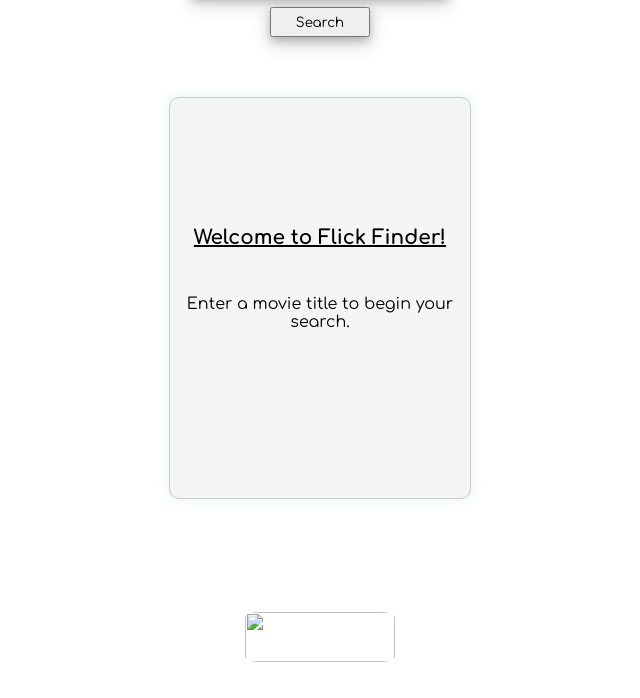
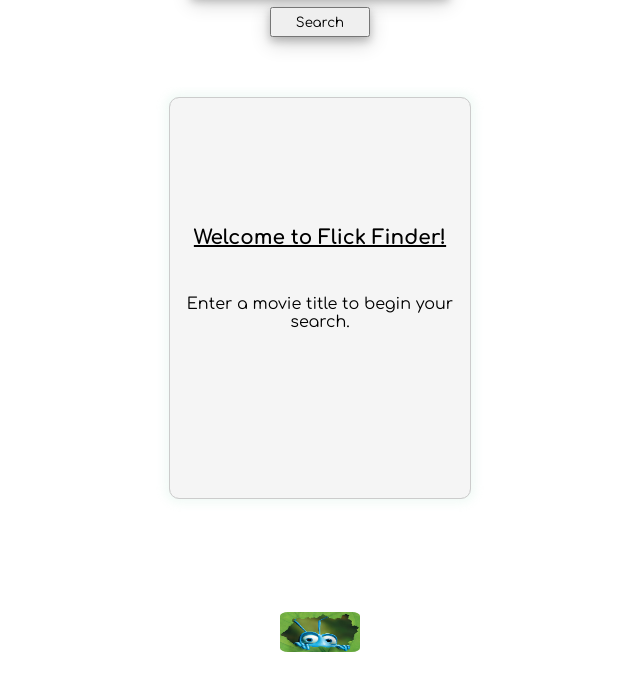
Before and after one commit to mfmarson/onlinemoviedatabase_lookup, a plain HTML site: page index.html in a window 1280 px wide. Shown: the part 314-1012 px from the top of the page, without its empty margins (320-960 px from the left). Drawn offline with Linux system fonts and the light colour scheme; files whose address does not match are found by name.

Commit message:
Move Flik img to new file

```diff
--- a/CSS/styles.css
+++ b/CSS/styles.css
@@ -18,8 +18,8 @@ body {
   display: flex;
   flex-direction: row;
   justify-content: end;
-  height: 50px;
-  width: 150px;
+  height: 40px;
+  width: 80px;
   border-radius: 10%;
   margin-top: 5px;
 }
--- a/index.html
+++ b/index.html
@@ -36,6 +36,9 @@
     <footer>Created by: Megan Marson</footer>
 
     <script src="./JS/main.js"></script>
-    <img src="/Users/meganmarson/Pictures/Flik Pic.webp" id="flik" />
+    <img
+      src="/Users/meganmarson/Repos/Carolina Code School/omdb_lookup/JS/Screenshot 2024-07-31 at 10.44.33 AM.png"
+      id="flik"
+    />
   </body>
 </html>
```
Also changed, not shown: JS/Screenshot 2024-07-31 at 10.44.33 AM.png (added).
